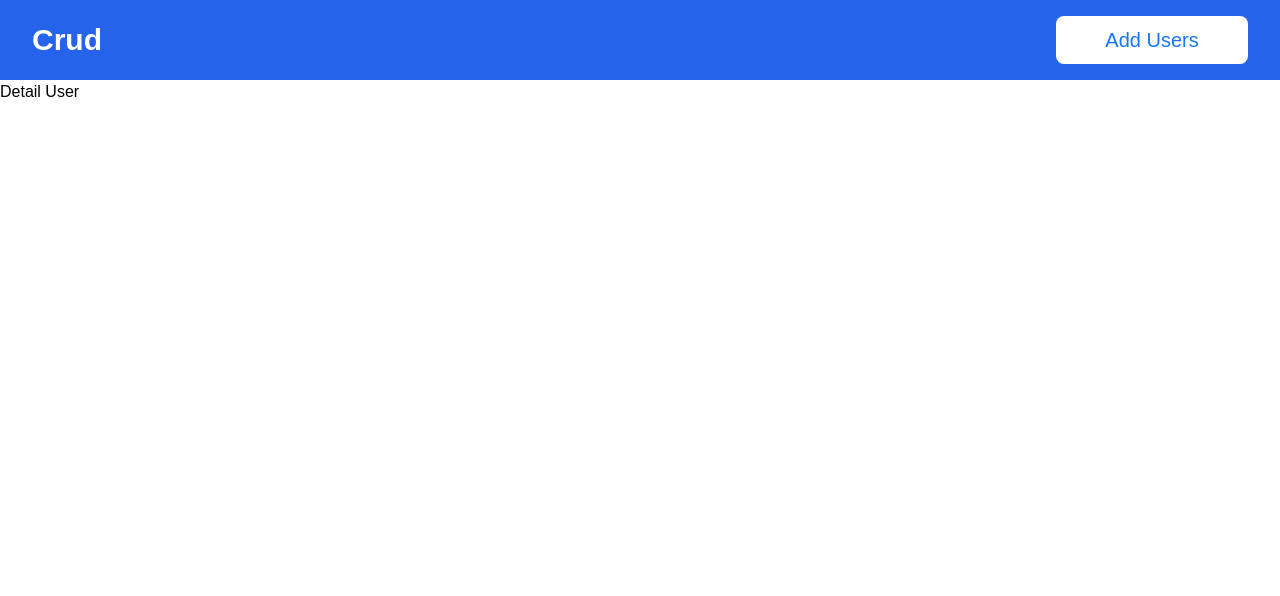
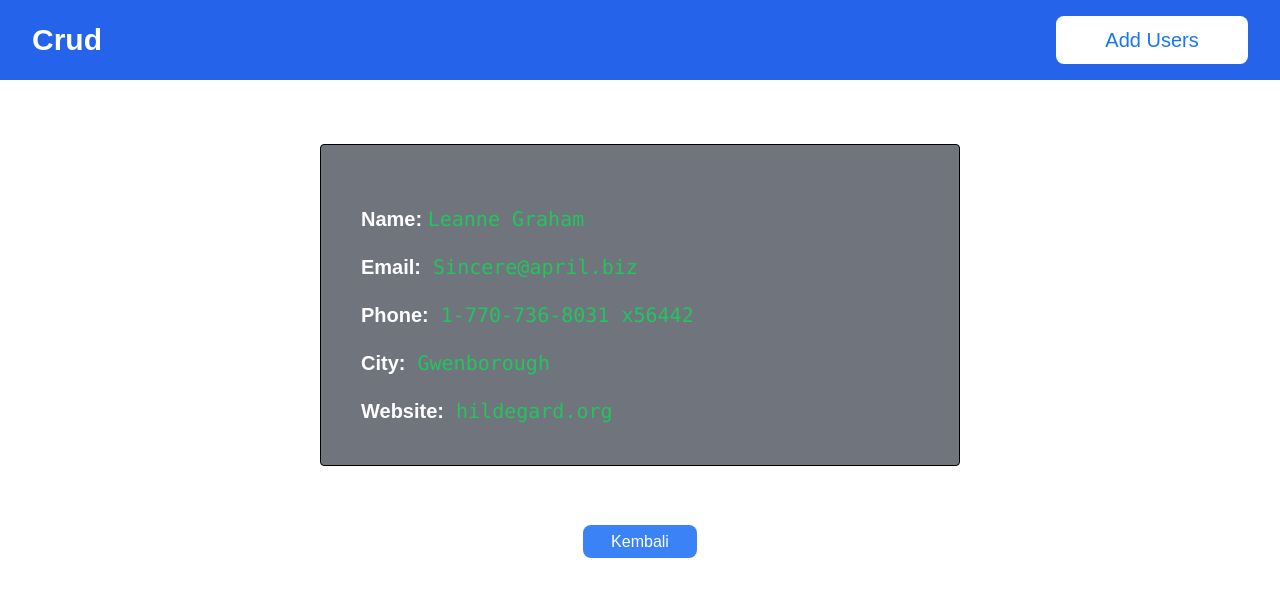
Before and after one commit to mriskisyahputraa2/crud-blog-apps, a React (Create React App) app: page /detailusers/1 in a window 1280 px wide. Shown: the top 596 px of the page. Built offline with nearby package versions, Linux system fonts and the light colour scheme; data requests are answered from the project's data file.

Commit message:
adding detail users

```diff
--- a/src/Pages/User/DetailUsers.jsx
+++ b/src/Pages/User/DetailUsers.jsx
@@ -1,23 +1,71 @@
 import axios from "axios";
-import { useEffect, useState } from "react"
-import { useParams } from "react-router-dom"
+import { useEffect, useState } from "react";
+import { Link, useParams } from "react-router-dom";
 
 function DetailUsers() {
-    const { id } = useParams() // ambil id berdasarakan param url
+  const { id } = useParams(); // ambil id berdasarakan param url
 
-    const [DetailUser, setDetailUser] = useState();
+  const [DetailUser, setDetailUser] = useState();
 
-    useEffect(() => {
-        axios.get(`http://localhost:3003/users/${id}`)
-            .then((response) => {
-                setDetailUser(response.data);
-            })
-    }, [])
+  useEffect(() => {
+    axios.get(`http://localhost:3003/users/${id}`).then((response) => {
+      setDetailUser(response.data);
+    });
+  }, []);
 
-
-    return <>
-        {console.log(DetailUser)}
-        Detail User
+  return (
+    <>
+      {DetailUser && (
+        <>
+          <div className="max-w-screen-sm flex justify-center flex-col border border-black mx-auto my-16 rounded bg-gray-900/60">
+            <div className="flex flex-col p-10 text-white">
+              <h3 className="text-xl mt-5 font-bold font-Poppins">
+                Name:{" "}
+                <b className="font-mono font-normal text-green-500">
+                  {" "}
+                  {DetailUser.name}
+                </b>
+              </h3>
+              <h3 className="text-xl mt-5 font-bold font-Poppins">
+                Email:
+                <b className="font-mono font-normal text-green-500">
+                  {" "}
+                  {DetailUser.email}
+                </b>
+              </h3>
+              <h3 className="text-xl mt-5 font-bold font-Poppins">
+                Phone:
+                <b className="font-mono font-normal text-green-500">
+                  {" "}
+                  {DetailUser.phone}
+                </b>
+              </h3>
+              <h3 className="text-xl mt-5 font-bold font-Poppins">
+                City:
+                <b className="font-mono font-normal text-green-500">
+                  {" "}
+                  {DetailUser.address.city}
+                </b>
+              </h3>
+              <h3 className="text-xl mt-5 font-bold font-Poppins">
+                Website:
+                <b className="font-mono font-normal text-green-500">
+                  {" "}
+                  {DetailUser.website}
+                </b>
+              </h3>
+            </div>
+          </div>
+          <div className="text-center">
+            <Link
+              to={"/"}
+              className="bg-blue-500 text-white py-2 px-7 rounded-lg">
+              Kembali
+            </Link>
+          </div>
+        </>
+      )}
     </>
+  );
 }
-export default DetailUsers
+export default DetailUsers;
```
